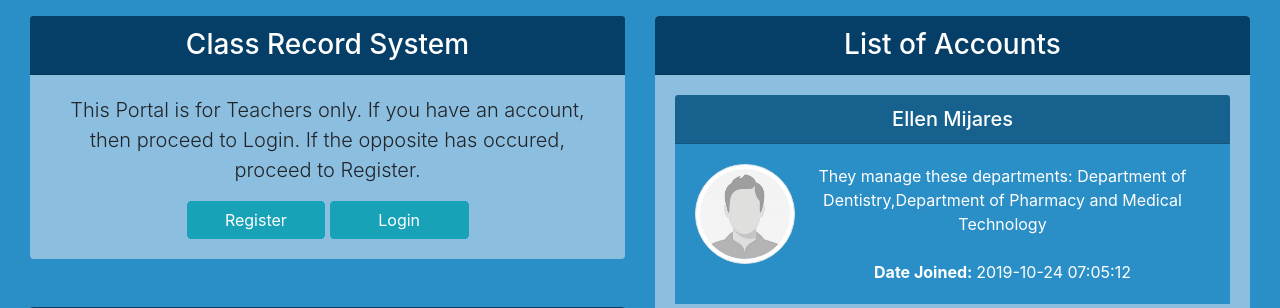
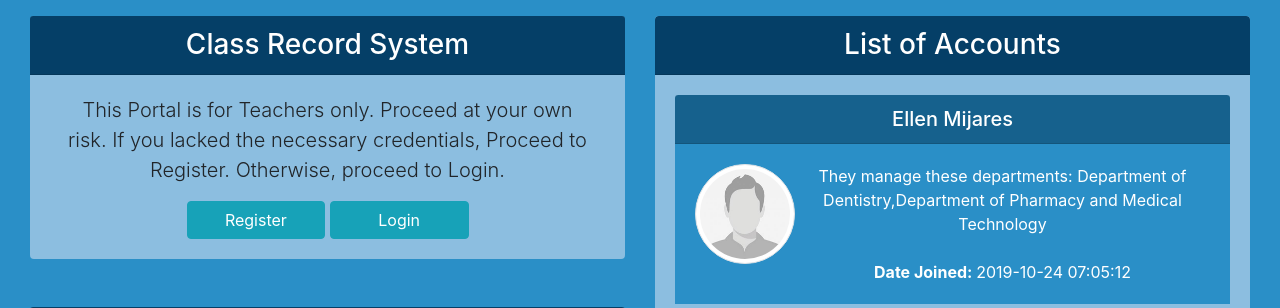
Before and after one commit to nishiriks/crsystem, a PHP site: page / in a window 1280 px wide. Shown: the part 131-439 px from the top of the page. Run offline with PHP 8.4, Linux system fonts and the light colour scheme; data comes from the database, SQL or seed files in the repository.

Commit message:
Update index.php
Change the sentence  in container

```diff
--- a/index.php
+++ b/index.php
@@ -46,7 +46,7 @@ $accounts = new viewTable();
                   </div>
                   <div class="card-body">
                       <div class="container">
-                        <p class="lead text-center">This Portal is for Teachers only. If you have an account, then proceed to Login. If the opposite has occured, proceed to Register.</p>
+                        <p class="lead text-center">This Portal is for Teachers  only. Proceed at your own risk. If you lacked the necessary credentials, Proceed to Register. Otherwise, proceed to Login.</p>
                       </div>
                       <form class="text-center" method="post">
                           <a class="btn btn-info w-25" href="register.php" role="button">Register</a>
@@ -74,7 +74,7 @@ $accounts = new viewTable();
                       <?php
                         $user = new user();
                         if ($user->isLoggedIn()) {
-                          echo '<p class="lead">Lorem ipsum dolor sit amet consectetur adipisicing elit. Quis sunt quam reiciendis optio ex, aliquid in cum quibusdam deleniti earum. Reiciendis, nisi. Consequuntur itaque odio aspernatur tempora odit delectus a!</p>';
+                          echo '<p class="lead">WELCOME USER! HOW MAY I BE OF SERVICE.</p>';
                           echo '<div class="container d-flex">';
                           profilePic();
                           echo '
```
